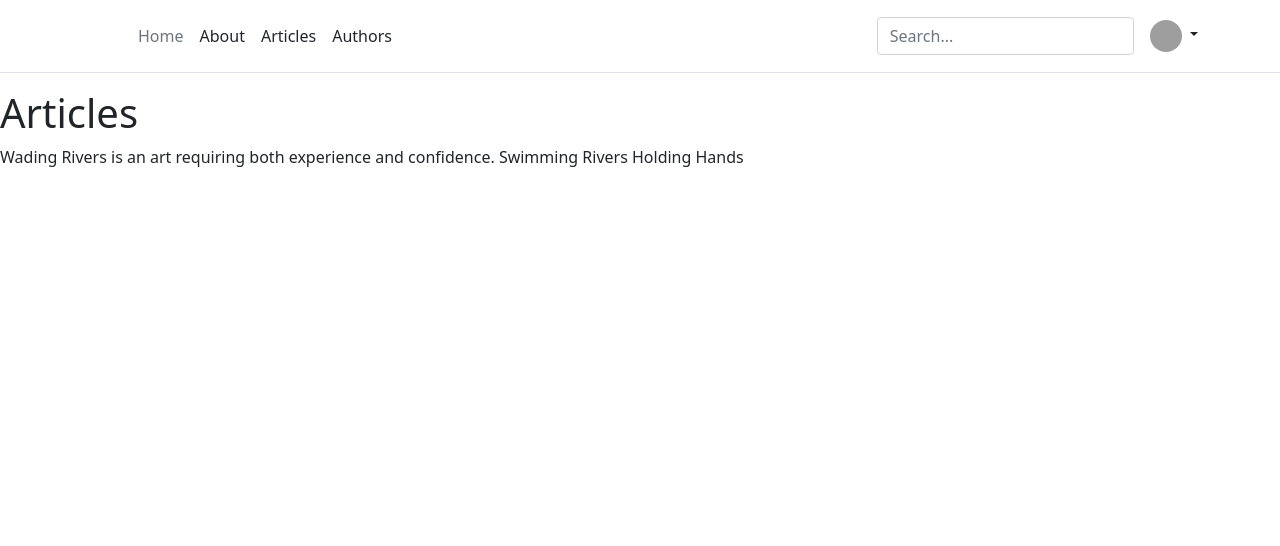
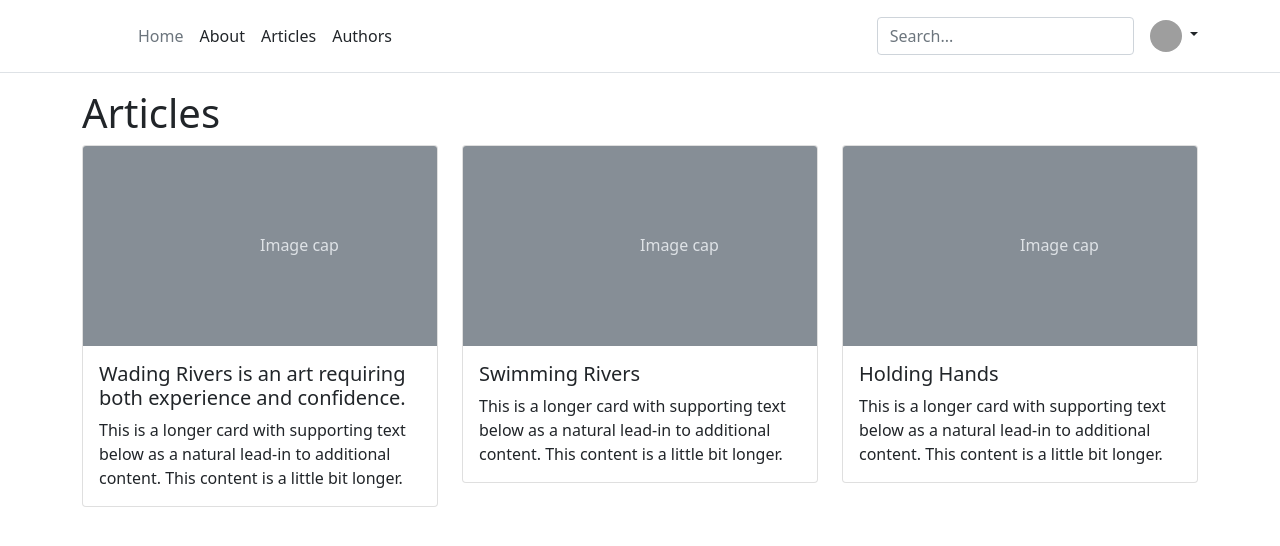
Before and after one commit to wadetheriver/flask-blog, a Flask app: page /articles in a window 1280 px wide. Shown: the top 546 px of the page. Run offline with Flask 2, Linux system fonts and the light colour scheme; data comes from the database, SQL or seed files in the repository; both versions use the stored data as it was after the commit; grey boxes are pictures that could not be loaded.

Commit message:
Added Masonry to Articles page

```diff
--- a/templates/articles.html
+++ b/templates/articles.html
@@ -1,8 +1,29 @@
 {% extends 'layout.html' %}
 
 {% block body %}
-    <h1>Articles</h1>
-    {% for article in articles%}
-    {{ article.title }}
-    {% endfor %}
+    <div class="container"> <h1>Articles</h1>
+        <div class="row" data-masonry='{"percentPosition": true }'>
+            {% for article in articles %}
+                <div class="col-sm-6 col-lg-4 mb-4">
+                    <div class="card">
+                        <svg class="bd-placeholder-img card-img-top" width="100%" height="200"
+                             xmlns="http://www.w3.org/2000/svg" role="img" aria-label="Placeholder: Image cap"
+                             preserveAspectRatio="xMidYMid slice" focusable="false"><title>Placeholder</title>
+                            <rect width="100%" height="100%" fill="#868e96"/>
+                            <text x="50%" y="50%" fill="#dee2e6" dy=".3em">Image cap</text>
+                        </svg>
+
+                        <div class="card-body">
+                            <h5 class="card-title">{{ article.title }}</h5>
+                            <p class="card-text">This is a longer card with supporting text below as a natural lead-in
+                                to additional content. This content is a little bit longer.</p>
+                        </div>
+                    </div>
+                </div>
+            {% endfor %}
+        </div>
+    </div>
+
+    <script src="https://cdn.jsdelivr.net/npm/masonry-layout@4.2.2/dist/masonry.pkgd.min.js" integrity="sha384-GNFwBvfVxBkLMJpYMOABq3c+d3KnQxudP/mGPkzpZSTYykLBNsZEnG2D9G/X/+7D" crossorigin="anonymous" async></script>
+
 {%  endblock %}
```
Also changed, not shown: f_blog.sqlite.
